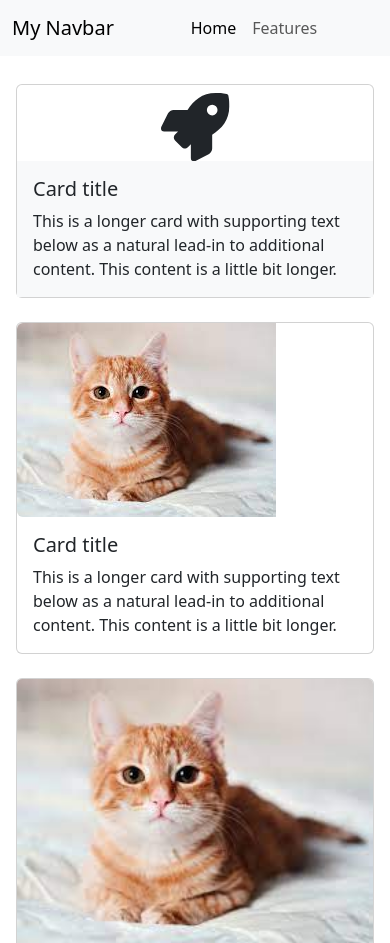
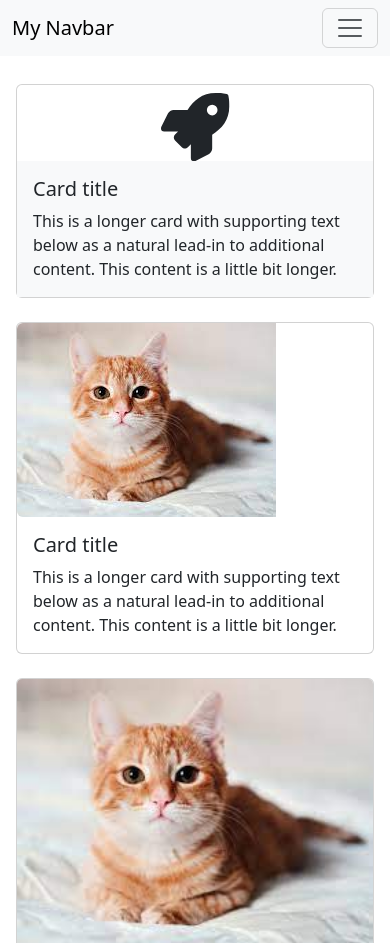
Before and after one commit to MV461/WebApp-Coursework-2, a plain HTML site: page CW1.html in a window 390 px wide. Shown: the top 943 px of the page. Drawn offline with nearby package versions, Linux system fonts and the light colour scheme.

Commit message:
Finally got the navbar decent (to my tastes).
Added some extra CSS in the head, for hover effect.

Home => Products
Test => Cart

Made the navbar expand only on md size.

Removed the aria code, as I don't know how to use them.

Replaced the <ul> with a <div> in the navbarNav.

```diff
--- a/CW1.html
+++ b/CW1.html
@@ -23,11 +23,23 @@
         integrity="sha384-rOA1PnstxnOBLzCLMcre8ybwbTmemjzdNlILg8O7z1lUkLXozs4DHonlDtnE7fpc"
         crossorigin="anonymous"></script>
     <!-- Font Awesome CDN import END -->
+
+    <style>
+        #navbarNav .nav-link:hover {
+            color: white;
+            background-color: blue;
+        }
+
+        #navbarNav #cart:hover {
+            color: white;
+            background-color: red;
+        }
+    </style>
 </head>
 
 <body>
 
-    <nav class="navbar navbar-expand bg-body-tertiary">
+    <nav class="navbar navbar-expand-md bg-body-tertiary">
         <div class="container-fluid">
 
             <!-- NavBar Brand START -->
@@ -35,21 +47,17 @@
             <!-- NavBar Brand END -->
 
             <!-- Hamburger Menu Button START -->
-            <button class="navbar-toggler" type="button" data-bs-toggle="collapse" data-bs-target="#navbarNav"
-                aria-controls="navbarNav" aria-expanded="false" aria-label="Toggle navigation">
+            <button class="navbar-toggler" type="button" data-bs-toggle="collapse" data-bs-target="#navbarNav">
                 <span class="navbar-toggler-icon"></span>
             </button>
             <!-- Hamburger Menu Button END -->
 
-            <div class="collapse navbar-collapse justify-content-center" id="navbarNav">
-                <ul class="navbar-nav">
-                    <li class="nav-item">
-                        <a class="nav-link active" aria-current="page" href="#">Home</a>
-                    </li>
-                    <li class="nav-item">
-                        <a class="nav-link" href="#">Features</a>
-                    </li>
-                </ul>
+
+            <div class="collapse navbar-collapse" id="navbarNav">
+                <div class="navbar-nav mx-auto">
+                    <a class="nav-link p-2 rounded-pill" href="#">Home</a>
+                </div>
+                <a id="cart" class="nav-link p-2 rounded-pill" href="#"> Test</a>
             </div>
 
         </div>
```
